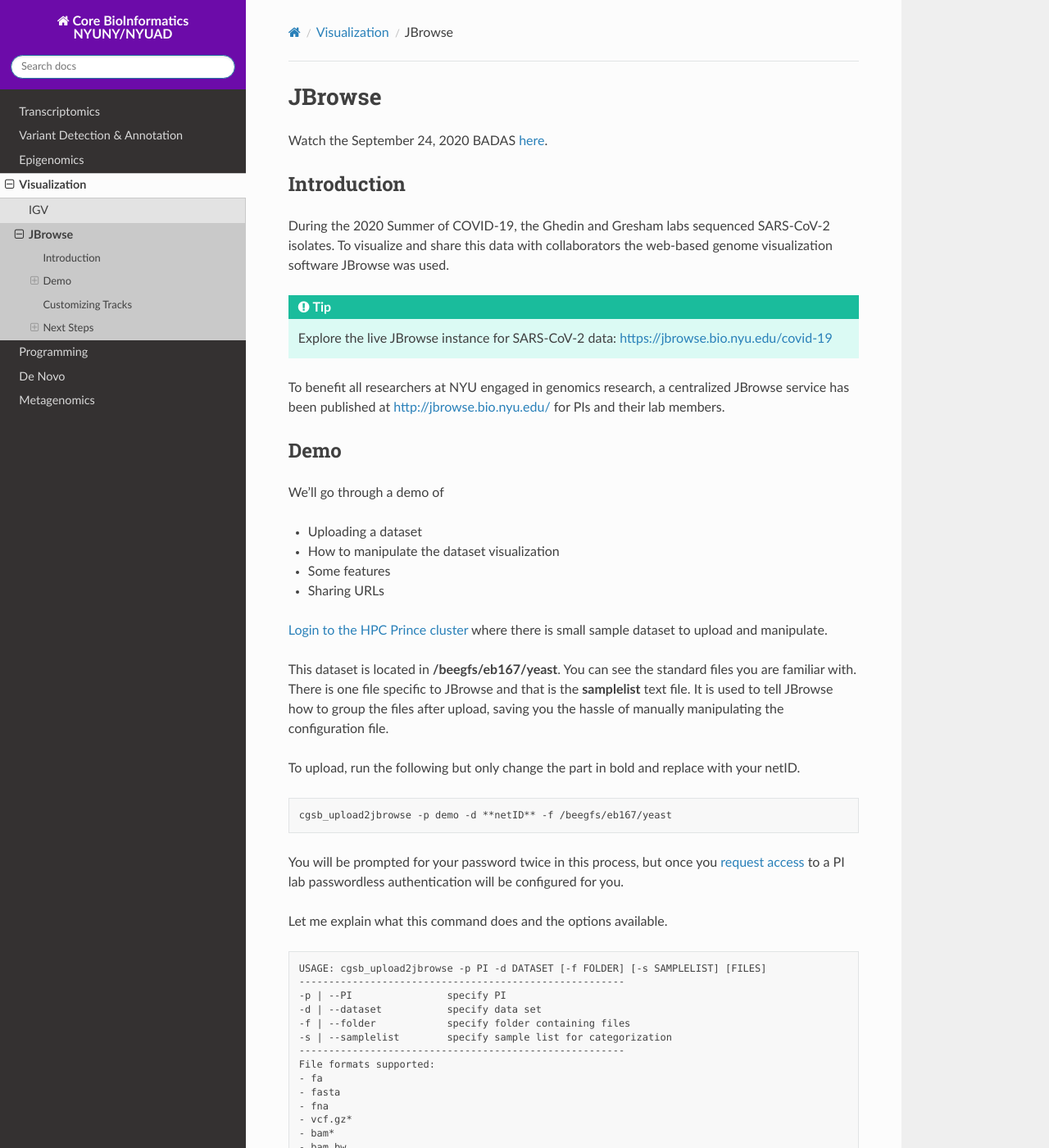
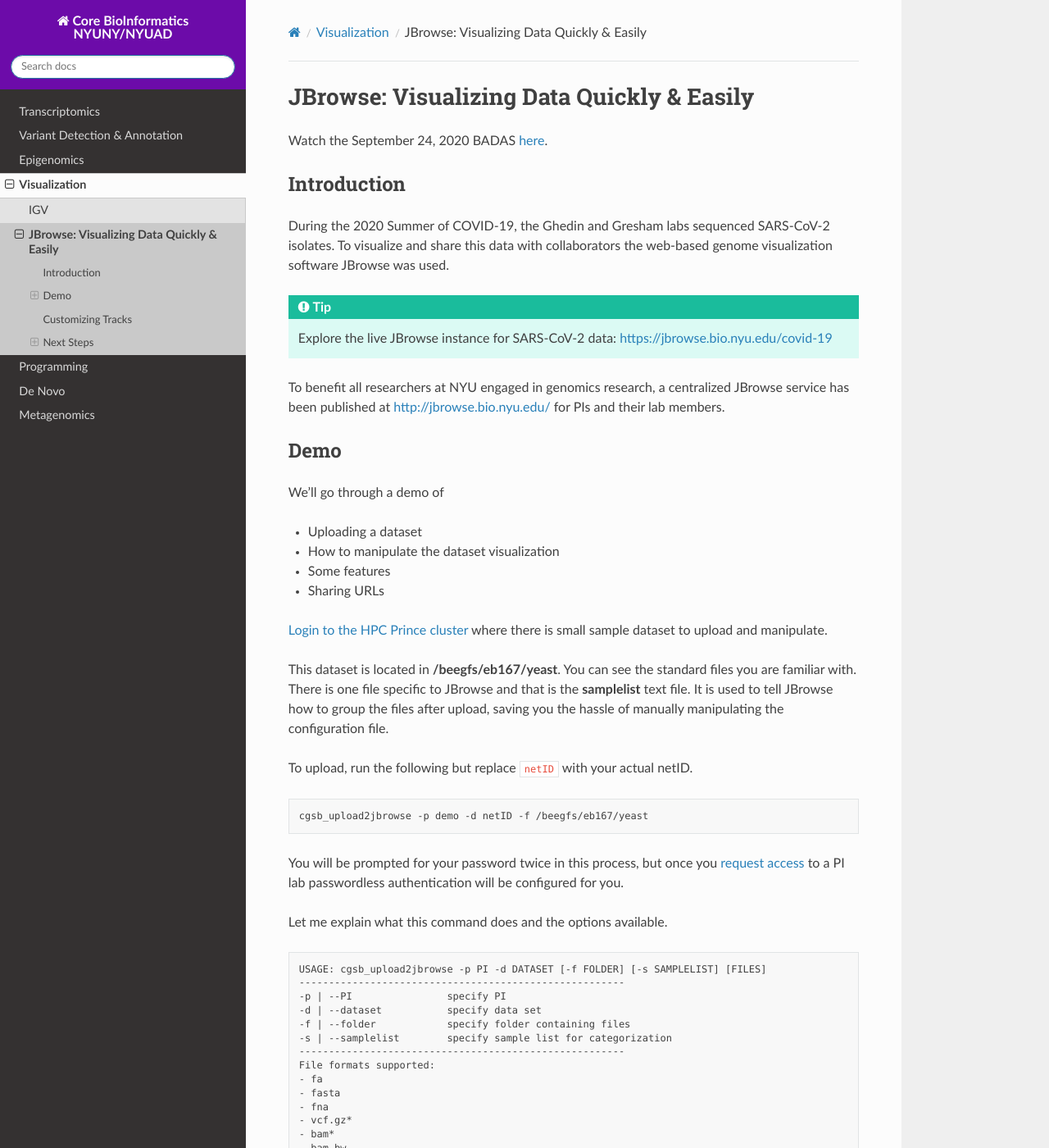
Before and after one commit to learn-gencore/learn-gencore, a Sphinx documentation site: the page built from source/visualization/jbrowse.rst, in a window 1280 px wide and 1400 px high. Shown: the whole window at 82% size. Built offline with Sphinx 7.4.7 and the Read the Docs theme 3.1.0, drawn with Linux system fonts in a browser that asks for light colours.

Commit message:
Restore full page title and fix code block formatting
Changed title from 'JBrowse' to 'JBrowse: Visualizing Data Quickly
& Easily' to match original. Fixed netID markup in code block.

```diff
--- a/source/visualization/jbrowse.rst
+++ b/source/visualization/jbrowse.rst
@@ -1,5 +1,5 @@
-JBrowse
-=======
+JBrowse: Visualizing Data Quickly & Easily
+==========================================
 
 Watch the September 24, 2020 BADAS `here
 <https://nyu.zoom.us/rec/share/UIV6lkiETWwXHc-NOZK93MWnSGFfZ7XTK8rvasszTKz21EqlQAMnhjlG9UHppPU.ZhvKwBHFC7SlNLoB>`_.
@@ -40,12 +40,11 @@
 after upload, saving you the hassle of manually manipulating the configuration
 file.
 
-To upload, run the following but only change the part in bold and replace with
-your netID.
+To upload, run the following but replace ``netID`` with your actual netID.
 
 .. code-block:: bash
 
-   cgsb_upload2jbrowse -p demo -d **netID** -f /beegfs/eb167/yeast
+   cgsb_upload2jbrowse -p demo -d netID -f /beegfs/eb167/yeast
 
 You will be prompted for your password twice in this process, but once you
 `request access <https://forms.bio.nyu.edu/>`_ to a PI lab passwordless
```
